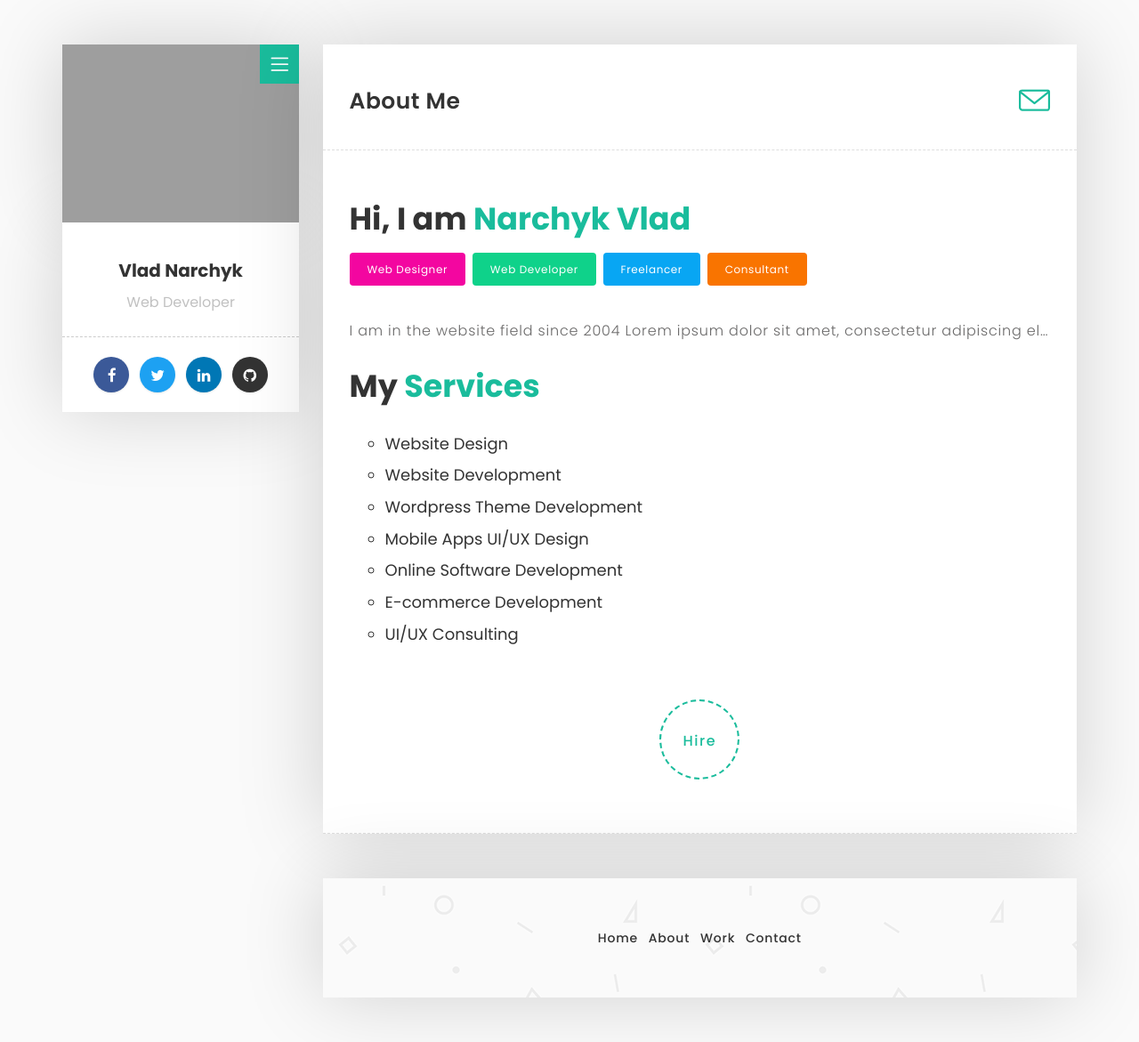
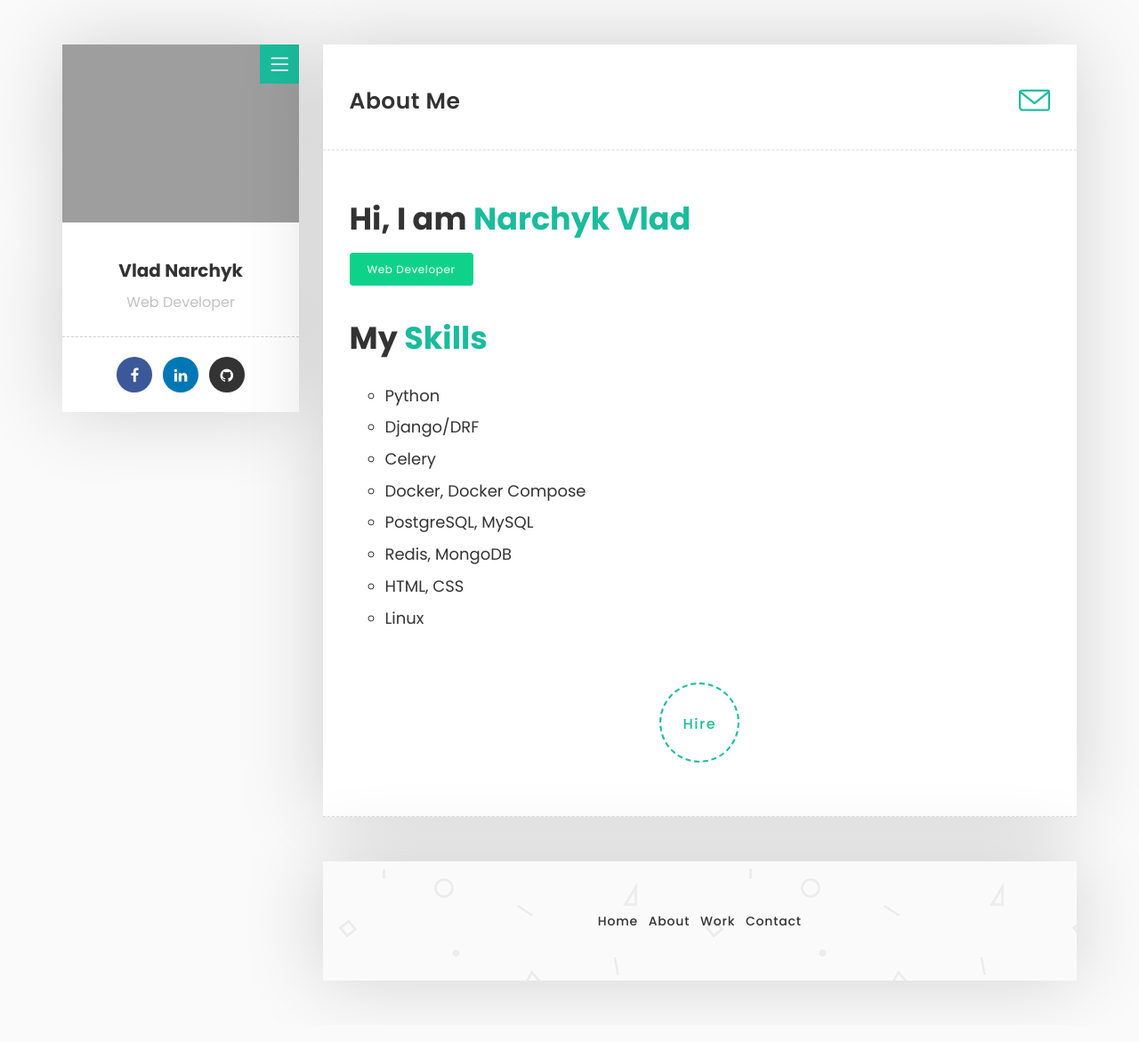
Before and after one commit to Poklok/my_cv_project, a Django app: page /about in a window 1280 px wide. Shown: the whole page at 89% size. After the commit the page ends 1124 px from the top, so only its background shows below. Run offline with Django 4.2, Linux system fonts and the light colour scheme; parts of the project's set-up code (start-up, migrations or seed data) failed here and were passed over; some libraries are stand-ins or nearby versions; grey boxes are pictures that could not be loaded.

Commit message:
HTML refactor

```diff
--- a/main/templates/about.html
+++ b/main/templates/about.html
@@ -51,15 +51,7 @@
                         <img src="../media/img/avatar/photo.jpg" alt="">
                         <a href="javascript:void(0)" class="collapsed" data-target="#menu" data-toggle="collapse"><i
                                 class="icon-menu menu"></i></a>
-                        <div id="menu" class="collapse">
-                            <ul class="menu-link">
-                                <li><a href="about.html">About</a></li>
-                                <li><a href="work.html">Work</a></li>
-                                <li><a href="contact.html">Contact</a></li>
-                            </ul>
-                        </div>
                     </div>
-
 
                     <div class="my-detail">
 
@@ -70,10 +62,9 @@
                         </div>
 
                         <ul class="social-icon">
-                            <li><a href="#" target="_blank" class="facebook"><i class="fa fa-facebook"></i></a></li>
-                            <li><a href="#" target="_blank" class="twitter"><i class="fa fa-twitter"></i></a></li>
+                            <li><a href="https://www.facebook.com/vlad.narchuk.7" target="_blank" class="facebook"><i class="fa fa-facebook"></i></a></li>
                             <li><a href="#" target="_blank" class="linkedin"><i class="fa fa-linkedin"></i></a></li>
-                            <li><a href="#" target="_blank" class="github"><i class="fa fa-github"></i></a></li>
+                            <li><a href="https://github.com/Poklok" target="_blank" class="github"><i class="fa fa-github"></i></a></li>
                         </ul>
 
                     </div>
@@ -103,44 +94,26 @@
                                     <h1>Hi, I am <span class="main-color">Narchyk Vlad</span></h1>
 
                                     <ul class="knowledge">
-                                        <li class="bg-color-1">Web Designer</li>
                                         <li class="bg-color-4">Web Developer</li>
-                                        <li class="bg-color-6">Freelancer</li>
-                                        <li class="bg-color-5">Consultant</li>
                                     </ul>
 
                                 </div>
                                 <!-- My Intro End -->
-
-
-                                <p>I am in the website field since 2004 Lorem ipsum dolor sit amet, consectetur
-                                    adipiscing elit. Proin at quam at orci commodo hendrerit vitae nec eros. Vestibulum
-                                    neque est, imperdiet nec tortor nec, tempor semper metus. <b>I am a developer</b>,
-                                    et accumsan nisi. Duis laoreet pretium ultricies. Curabitur rhoncus auctor nunc
-                                    congue sodales. Sed posuere nisi ipsum, eget dignissim nunc dapibus eget. Aenean
-                                    elementum sollicitudin sapien ut sapien fermentum aliquet mollis. Curabitur ac quam
-                                    orci sodales quam ut tempor. suspendisse, gravida in augue in, interdum <b><a
-                                            href="work.html" data-toggle="tooltip" data-placement="top"
-                                            title="Check out my work.">Work</a></b> bibendum dui. Suspendisse sit amet
-                                    justo sit amet diam fringilla commodo. Praesent ac magna at metus malesuada
-                                    tincidunt non ac arcu. Nunc gravida eu felis vel elementum. Vestibulum sodales quam
-                                    ut tempor tempor Donec sollicitudin imperdiet nec tortor nec, tempor semper metus..
-                                </p>
-
                                 <!-- My Service Start -->
                                 <div class="post-title">
-                                    <h1>My <span class="main-color">Services</span></h1>
+                                    <h1>My <span class="main-color">Skills</span></h1>
                                 </div>
 
                                 <div class="list list-style-2 margin-top-30">
                                     <ul>
-                                        <li>Website Design</li>
-                                        <li>Website Development</li>
-                                        <li>Wordpress Theme Development</li>
-                                        <li>Mobile Apps UI/UX Design</li>
-                                        <li>Online Software Development</li>
-                                        <li>E-commerce Development</li>
-                                        <li>UI/UX Consulting</li>
+                                        <li>Python</li>
+                                        <li>Django/DRF</li>
+                                        <li>Celery</li>
+                                        <li>Docker, Docker Compose</li>
+                                        <li>PostgreSQL, MySQL</li>
+                                        <li>Redis, MongoDB</li>
+                                        <li>HTML, CSS</li>
+                                        <li>Linux</li>
                                     </ul>
                                 </div>
                                 <!-- My Service End -->
--- a/main/urls.py
+++ b/main/urls.py
@@ -4,7 +4,7 @@ from django.conf.urls.static import static
 from django.conf import settings
 
 urlpatterns = [
-    path('', MainPage.as_view(), name='main', ),
+    path('', MainPage.as_view(), name='main',),
     path('projects', ProjectPage.as_view(), name='projects'),
     path('about', AboutPage.as_view(), name='about')
 ]
--- a/main/views.py
+++ b/main/views.py
@@ -13,7 +13,6 @@ class MainPage(ListView):
     context_object_name = 'posts'
 
 
-
 class ProjectPage(ListView):
     model = Project
     template_name = 'work.html'
```
Also changed, not shown: main/templates/index.html (+3 -12 lines), main/templates/work.html (+5 -37 lines).
